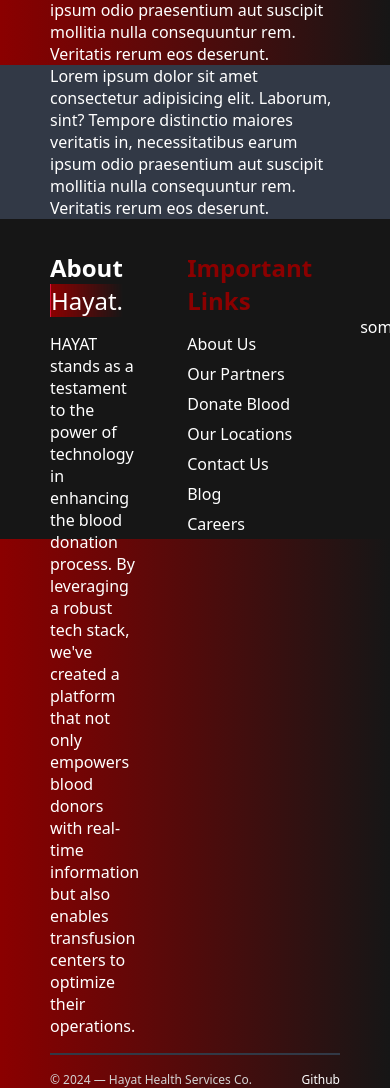
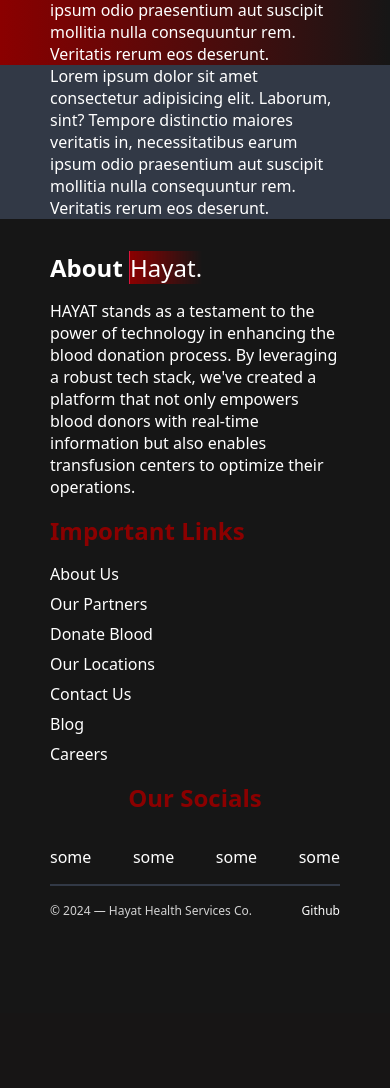
Before and after one commit to Chareeef/HAYAT, a Python web app: template templates/index.html in a window 390 px wide; the page is wider, and only the part inside the window is pictured. Shown: the part 1327-2415 px from the top of that part. After the commit the page ends 2245 px from the top of that part, so only its background shows below. Run offline with Jinja, Linux system fonts and the light colour scheme; the template is opened without the code that fills it, so the values that code supplies are empty.

Commit message:
feat: add footer mobile responsiveness

```diff
--- a/static/styles/main.css
+++ b/static/styles/main.css
@@ -326,6 +326,7 @@ section:nth-child(odd) {
 
     .title {
         color: var(--tertiary-clr);
+
     }
 
     .text {
@@ -348,29 +349,24 @@ section:nth-child(odd) {
         FOOTER SECTION
 =======================================*/
 
-.footer{
+.footer {
     width: 100%;
-    height: 20rem;
+    max-height: 20rem;
     background-color: var(--tertiary-bg);
-
     padding-block: 2rem;
     padding-inline: 3.125rem;
 
 }
 
 .footer_wrapper {
-
-
     display: flex;
     flex: 1 0 0;
     justify-content: space-between;
-
     gap: 3rem;
 }
 
 .footer_about {
     flex: 5;
-
 
     .title {
         color: var(--secondary-clr);
@@ -386,21 +382,20 @@ section:nth-child(odd) {
 
 .footer_links {
     flex: 3;
-
     display: flex;
     flex-direction: column;
     gap: .5rem;
     transition: all 500ms ease;
 
-    .title{
+    .title {
         padding-block-end: .5rem;
     }
 
-.footer_link:hover{
-    transform: translateX(10px);
-    color: var(--tertiary-clr);
-    transition: all 200ms ease;
-}
+    .footer_link:hover {
+        transform: translateX(10px);
+        color: var(--tertiary-clr);
+        transition: all 200ms ease;
+    }
 }
 
 
@@ -408,7 +403,6 @@ section:nth-child(odd) {
     flex: 4;
     display: flex;
     flex-direction: column;
-    /* justify-content: center; */
     gap: 2rem;
     text-align: center;
 
@@ -420,19 +414,42 @@ section:nth-child(odd) {
     }
 }
 
-.footer>hr{
+.footer>hr {
     height: 2px;
     margin-block: 1rem;
     background-color: var(--primary-bg);
 }
 
-.copyright{
+.copyright {
     display: flex;
     justify-content: space-between;
     align-items: center;
     font-size: .75rem;
     color: lightgray;
 }
+
+
+
+
+
+
+
+
+
+
+
+
+
+
+
+
+
+
+
+
+
+
+
 
 
 
@@ -523,9 +540,24 @@ section:nth-child(odd) {
         width: 50dvw;
         height: 50%;
     }
+}
+
+@media screen and (max-width: 787px){
 
 
+    /* ===== footer ===== */
 
+    .footer{
+        min-height: calc(100dvh - 50px);
+        contain: content;
+    }
+
+    .footer_wrapper{
+        display: flex;
+        flex-direction: column;
+        gap: 1rem;
+        flex: 1;
+    }
 
 
 }
@@ -553,12 +585,5 @@ section:nth-child(odd) {
         justify-content: center; */
     }
 
-    /* ===== footer ===== */
-
-    /* .footer_section{
-        display: flex;
-        flex-direction: column;
-    } */
-
 
 }
```
